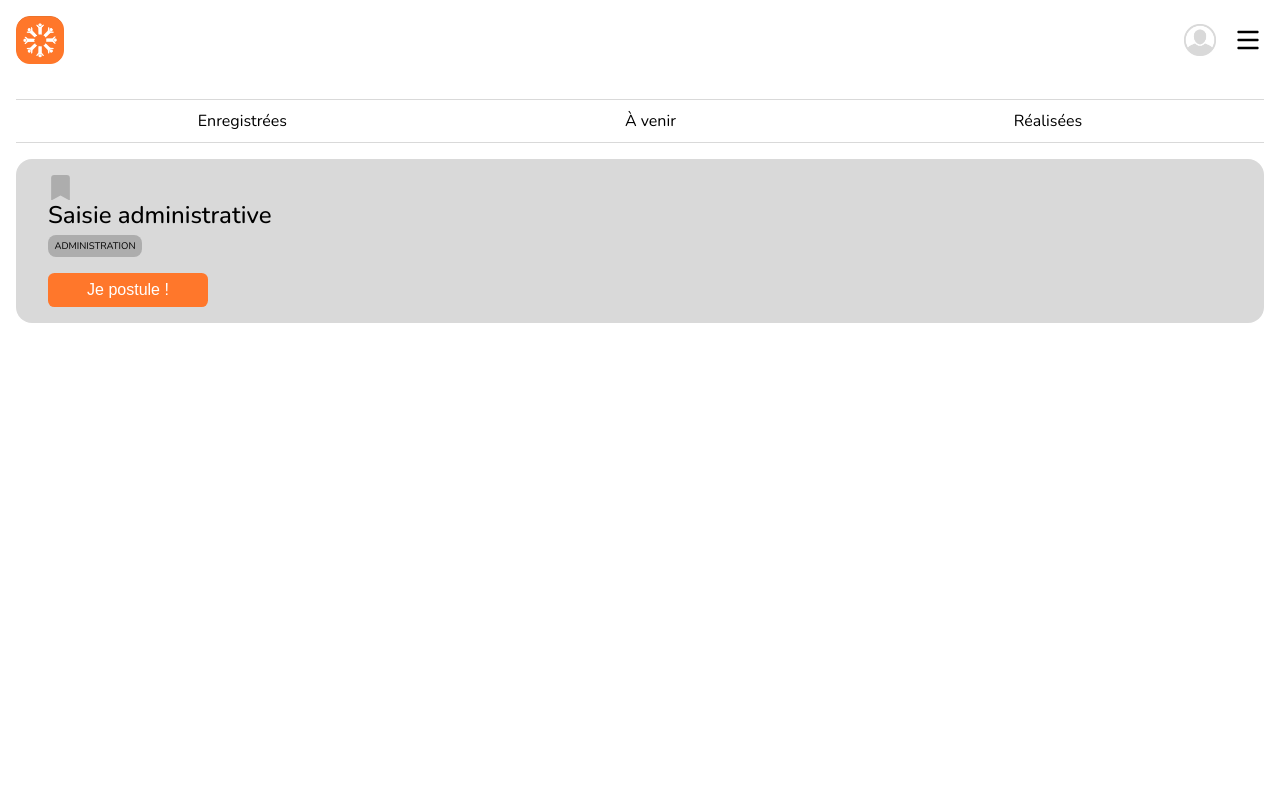
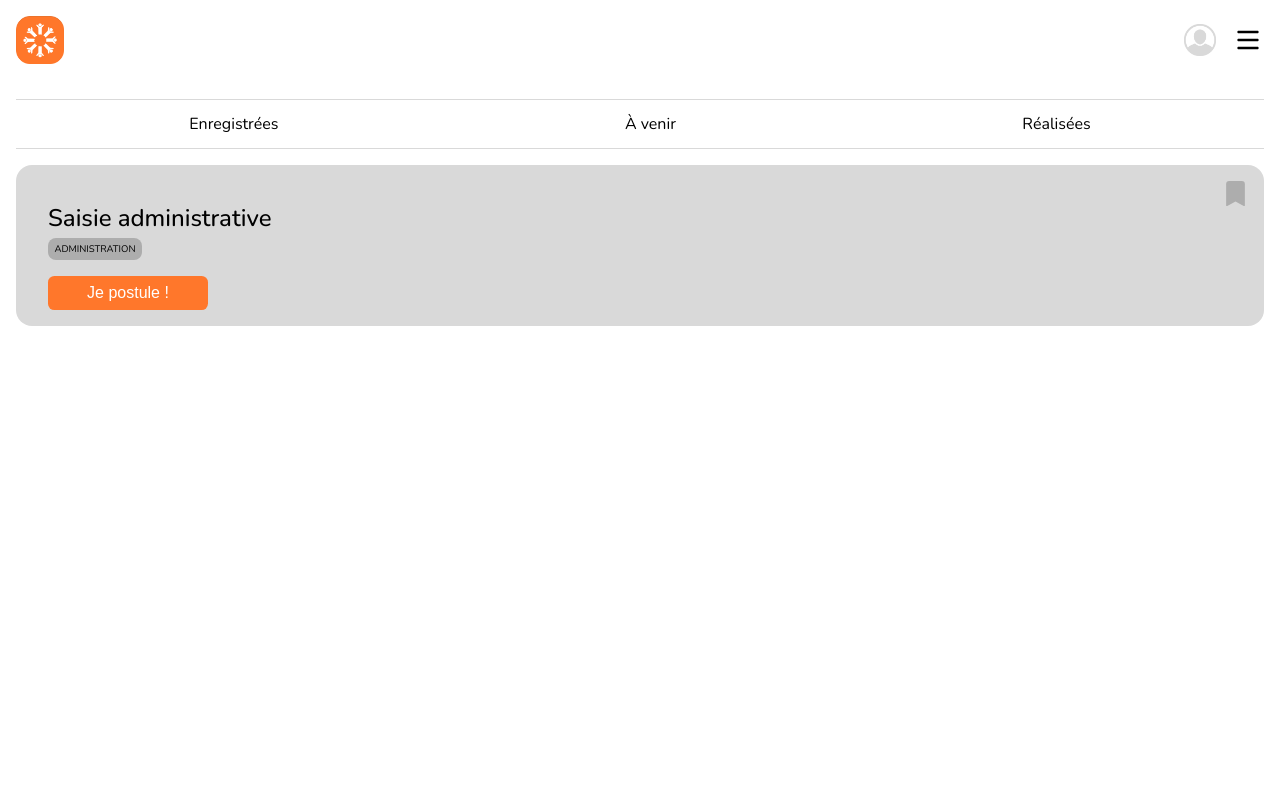
Before and after one commit to lekdup/projet-o-boulot, a React (Create React App) app in the folder front/: page / in a window 1280 px wide. Shown: the top 800 px of the page. Built offline with nearby package versions, Linux system fonts and the light colour scheme.

Commit message:
component Mes missions : navbar ok, dynamize joblist in progress

```diff
--- a/front/src/components/Missions/Missions.js
+++ b/front/src/components/Missions/Missions.js
@@ -1,21 +1,30 @@
 import './Missions.scss';
-import Card from '../Joblist/Card/Card'
 import MissionsList from '../Missions/MissionsList/MissionsList'
+
+import {useState} from 'react';
 
 /**
  * Component to manage missions in candidate area
  */
 function Missions(){
+
+    const [menuValue, setMenuValue] = useState('');
+
+    const handleClick = (e) => {
+        const navValue = e.target.getAttribute('data-value');
+        setMenuValue(navValue);
+        console.log(navValue);
+    };
 return (
     <div className='Missions'>
         <nav >
             <ul className='Missions-nav'>
-                <li className='Missions-element' href="#"> Enregistrées</li>
-                <li className='Missions-element' href="#"> À venir </li>
-                <li className='Missions-element' href="#"> Réalisées</li>
+                <li onClick={handleClick} className='Missions-element' href="#" data-value="saved"> Enregistrées</li>
+                <li onClick={handleClick} className='Missions-element' href="#" data-value="coming"> À venir </li>
+                <li onClick={handleClick} className='Missions-element' href="#" data-value="done"> Réalisées</li>
             </ul>
         </nav>
-        <MissionsList />
+        <MissionsList menuValue={menuValue}/>
     </div>
 )
 };
--- a/front/src/components/Missions/Missions.scss
+++ b/front/src/components/Missions/Missions.scss
@@ -6,11 +6,15 @@
     &-nav{
         display: flex;
         justify-content: space-around;
-        padding: .8rem;
         border-bottom: 1px solid vars.$grey;
         border-top: 1px solid vars.$grey;
     }
     &-element{
+        padding: 1rem;
+    }
+    &-element:hover{
+        background-color: vars.$grey;
+        padding: 1rem;
+    }
 
-    }
 }
--- a/front/src/components/Missions/MissionsList/MissionsList.js
+++ b/front/src/components/Missions/MissionsList/MissionsList.js
@@ -1,11 +1,10 @@
 import './MissionsList.scss';
 import MissionsListElement from './MissionsListElement/MissionsListElement';
 
-function MissionsList(){
+function MissionsList({menuValue}){
     return(
         <div className='MissionsList'>
-        <MissionsListElement/>
-
+        <MissionsListElement menuValue={menuValue}/>
 
 
 </div>
--- a/front/src/components/Missions/MissionsList/MissionsListElement/MissionsListElement.js
+++ b/front/src/components/Missions/MissionsList/MissionsListElement/MissionsListElement.js
@@ -1,5 +1,8 @@
 import './MissionsListElement.scss';
-function MissionsListElement(){
+function MissionsListElement({menuValue}){
+    // TODO : https://timmousk.com/blog/react-conditional-classname/#method-2-using-an-if-statement
+    // Comment faire une condition de type if else else pour un className
+    console.log({menuValue});
     return(
         <div className='MissionsListElement'>
         <div className='MissionsListElement-bookmark'>
@@ -8,9 +11,11 @@ function MissionsListElement(){
 
 <a href='#' className='MissionsListElement-title'> Saisie administrative </a>
 <div className='MissionsListElement-tags'> <p> ADMINISTRATION</p></div>
-<button className='MissionsListElement-btn'> Je postule !</button>
+<button className={menuValue === 'coming' ?'MissionsListElement-btn hidden' : 'MissionsListElement-btn'}> Je postule !</button>
+<div className={menuValue === 'coming' ?'MissionsListElement-tags' : ' MissionsListElement-tags done'}> <p> Début de ta mission : 5/01/2023</p></div>
 
-        </div>
+
+</div>
  )
 }
 
--- a/front/src/components/Missions/MissionsList/MissionsListElement/MissionsListElement.scss
+++ b/front/src/components/Missions/MissionsList/MissionsListElement/MissionsListElement.scss
@@ -21,18 +21,27 @@
         font-size: 0.6rem;
         margin-top: 0.5rem;
     }
+    &-tags.done{
+        display: none;
+
+    }
     &-bookmark{
+        display: flex;
+        justify-content: flex-end;
+        width: 100%;
 
     }
     &-btn{
         width: 10rem;
         margin-top: 1rem;
-
         padding: .5rem;
         font-size: 1rem;
         border-radius: .4rem;
         color: white;
         background-color: vars.$orange;
+    }
+    &-btn.hidden{
+        display: none;
     }
     &-btn:hover{
         transform: translateY(-3px);
```
